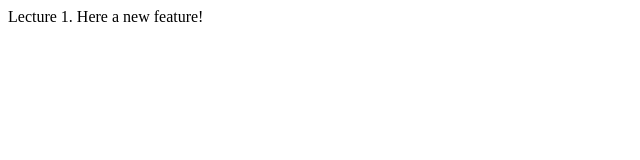
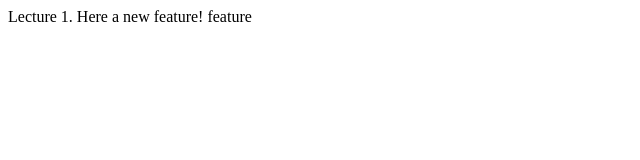
Before and after one commit to RosaliaAye/lecture1, a plain HTML site: page index.html in a window 1280 px wide. Shown: the full height of the page, 0-640 px from the left. Drawn offline with Linux system fonts and the light colour scheme.

Commit message:
Added feature

```diff
--- a/index.html
+++ b/index.html
@@ -4,7 +4,7 @@
         <title>Index</title>
         <body>
             Lecture 1.
-            Here a new feature!
+            Here a new feature! feature
         </body>
     </head>
 </html>
```
